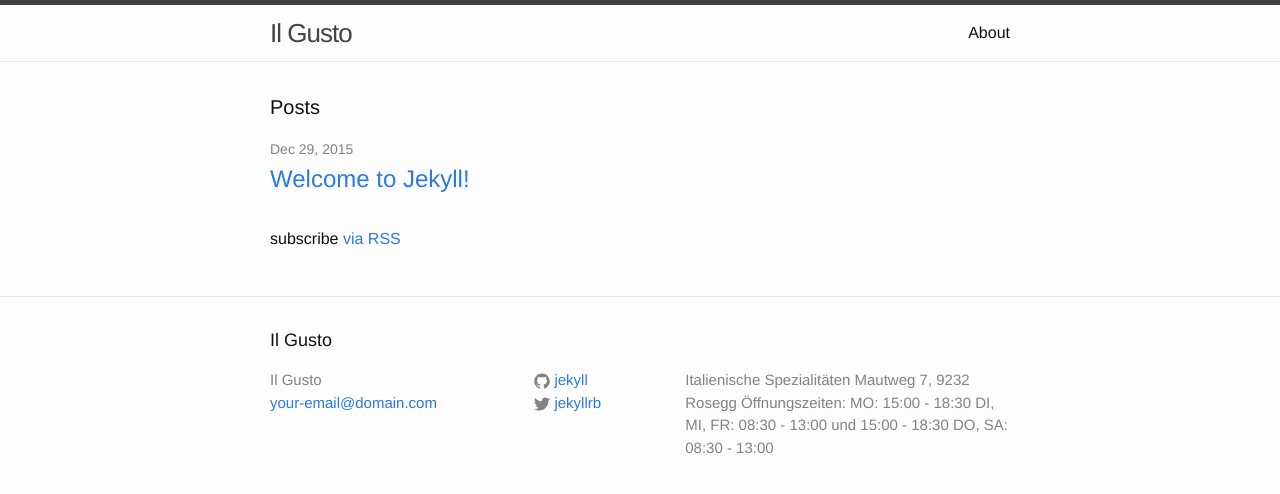
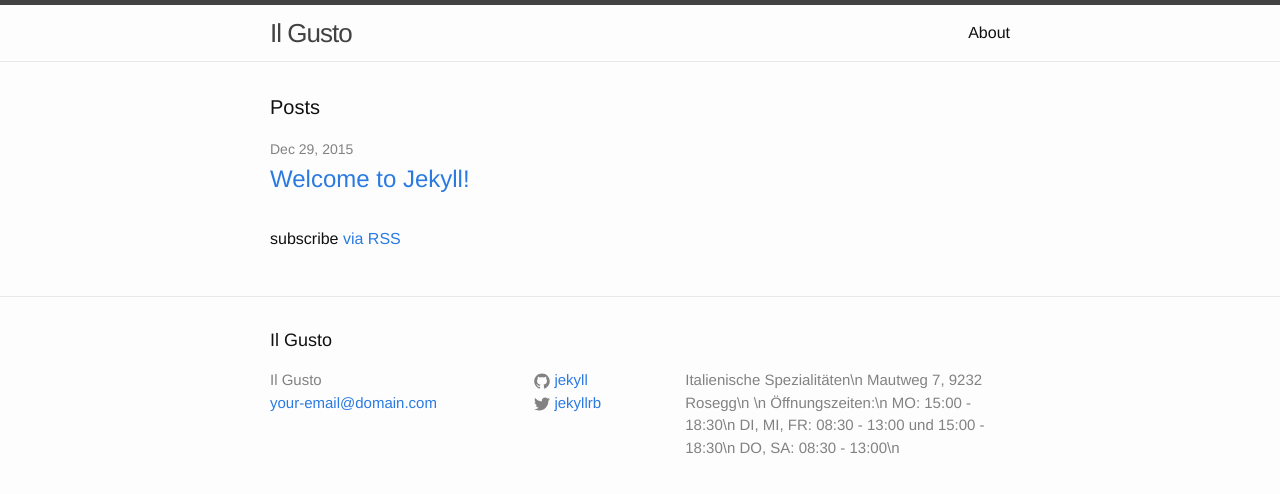
Before and after one commit to annakoe/il-gusto, a Jekyll site: the page built from index.html, in a window 1280 px wide. Shown: the top 494 px of the page. Built offline with Jekyll 4.4.1, drawn with Linux system fonts in a browser that asks for light colours; part of the change alters nothing that is shown.

```diff
--- a/_config.yml
+++ b/_config.yml
@@ -2,13 +2,13 @@
 title: Il Gusto
 email: your-email@domain.com
 description: > # this means to ignore newlines until "baseurl:"
-  Italienische Spezialitäten
-  Mautweg 7, 9232 Rosegg
-
-  Öffnungszeiten:
-  MO: 15:00 - 18:30
-  DI, MI, FR: 08:30 - 13:00 und 15:00 - 18:30
-  DO, SA: 08:30 - 13:00
+  Italienische Spezialitäten\n
+  Mautweg 7, 9232 Rosegg\n
+  \n
+  Öffnungszeiten:\n
+  MO: 15:00 - 18:30\n
+  DI, MI, FR: 08:30 - 13:00 und 15:00 - 18:30\n
+  DO, SA: 08:30 - 13:00\n
 baseurl: "/il-gusto" # the subpath of your site, e.g. /blog/
 url: "http://yourdomain.com" # the base hostname & protocol for your site
 twitter_username: jekyllrb
```
